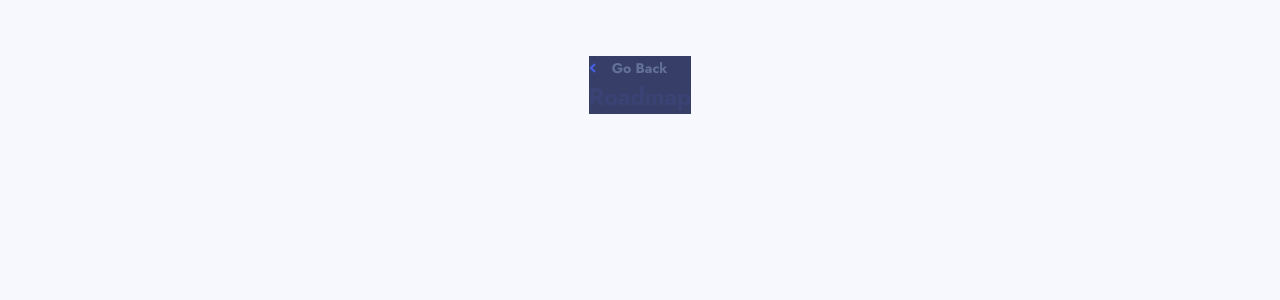
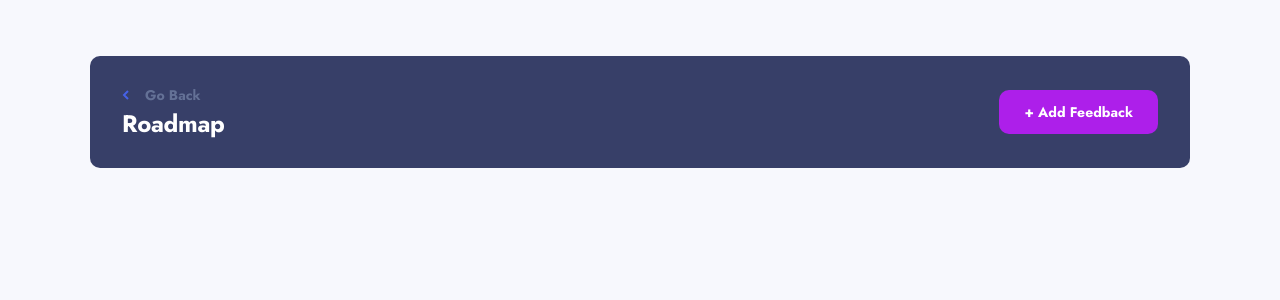
Before and after one commit to tkressma/product-feedback-app, a React (Create React App) app in the folder client/: page /project-roadmap in a window 1280 px wide. Shown: the top 300 px of the page. Built offline with nearby package versions, Linux system fonts and the light colour scheme.

Commit message:
Finish roadmap header

```diff
--- a/client/src/components/Home/Header/Menu/ProjectRoadmap/ProjectRoadmap.js
+++ b/client/src/components/Home/Header/Menu/ProjectRoadmap/ProjectRoadmap.js
@@ -6,7 +6,7 @@ export default function ProjectRoadmap() {
     <article className={styles.roadmap}>
       <div className={styles["roadmap__header"]}>
         <Heading type="h3">Project Roadmap</Heading>
-        <Link to="/" className={styles["roadmap__link"]}>
+        <Link to="/project-roadmap" className={styles["roadmap__link"]}>
           View
         </Link>
       </div>
--- a/client/src/components/ProjectRoadmapPage/ProjectRoadmapPage.js
+++ b/client/src/components/ProjectRoadmapPage/ProjectRoadmapPage.js
@@ -2,13 +2,25 @@ import React from "react";
 import styles from "./ProjectRoadmapPage.module.css";
 import Heading from "../UI/Heading/Heading";
 import BackButton from "../UI/BackButton/BackButton";
+import Button from "../UI/Button/Button";
 
 export const ProjectRoadmapPage = () => {
   return (
-    <main>
+    <main className={styles.roadmap}>
       <header className={styles["roadmap__header"]}>
-        <BackButton />
-        <Heading type="h1">Roadmap</Heading>
+        <div>
+          <BackButton />
+          <Heading type="h1" white={true}>
+            Roadmap
+          </Heading>
+        </div>
+
+        <Button
+          btnStyle="violet"
+          text="+ Add Feedback"
+          link={true}
+          destination="create-feedback"
+        />
       </header>
     </main>
   );
--- a/client/src/components/ProjectRoadmapPage/ProjectRoadmapPage.module.css
+++ b/client/src/components/ProjectRoadmapPage/ProjectRoadmapPage.module.css
@@ -1,4 +1,18 @@
+.roadmap {
+  width: 100%;
+  max-width: 1100px;
+}
 .roadmap__header {
-  width: 100%;
+  display: flex;
+  justify-content: space-between;
+  align-items: center;
   background-color: var(--navy-blue-dark);
+  padding: 1.625rem 1.5rem;
 }
+
+@media (min-width: 768px) {
+  .roadmap__header {
+    border-radius: 10px;
+    padding: 1.6875rem 2rem;
+  }
+}
```
